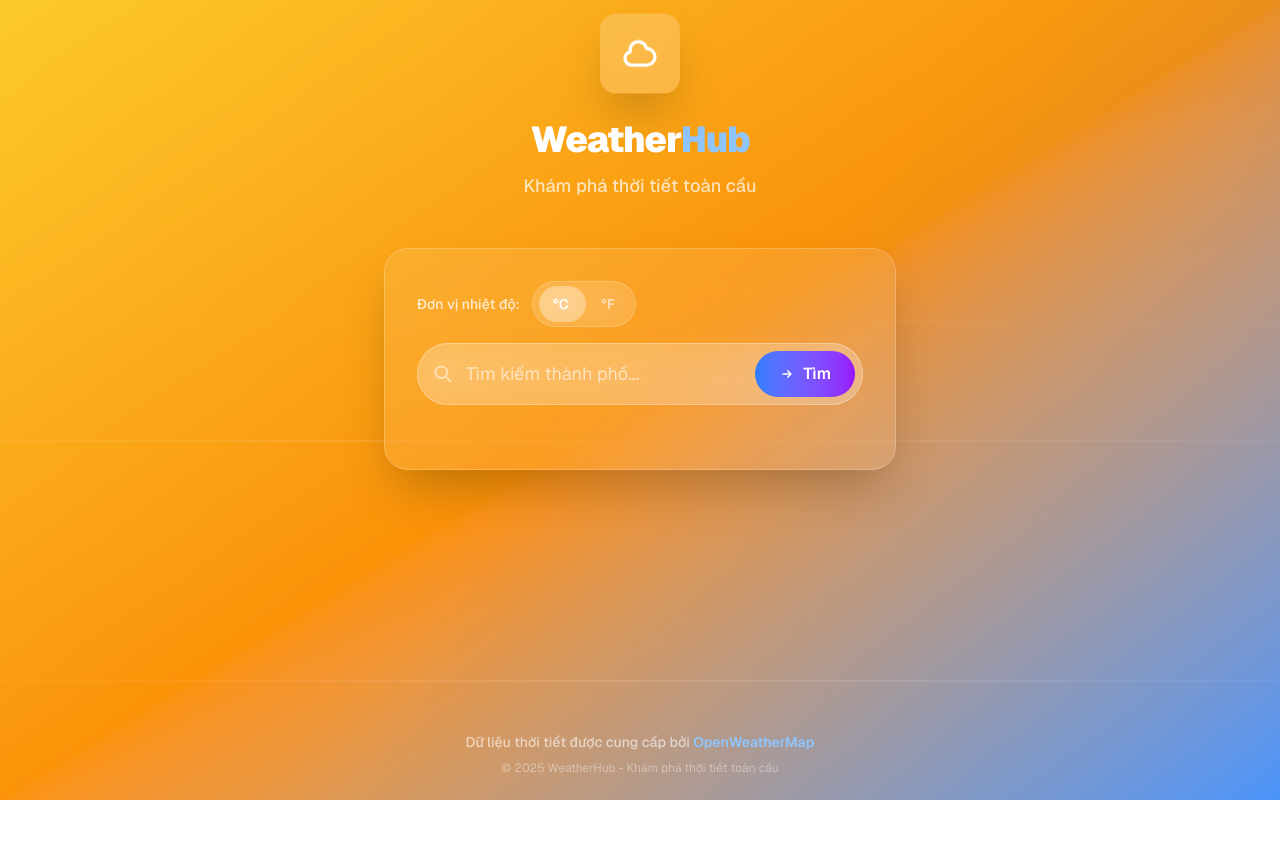
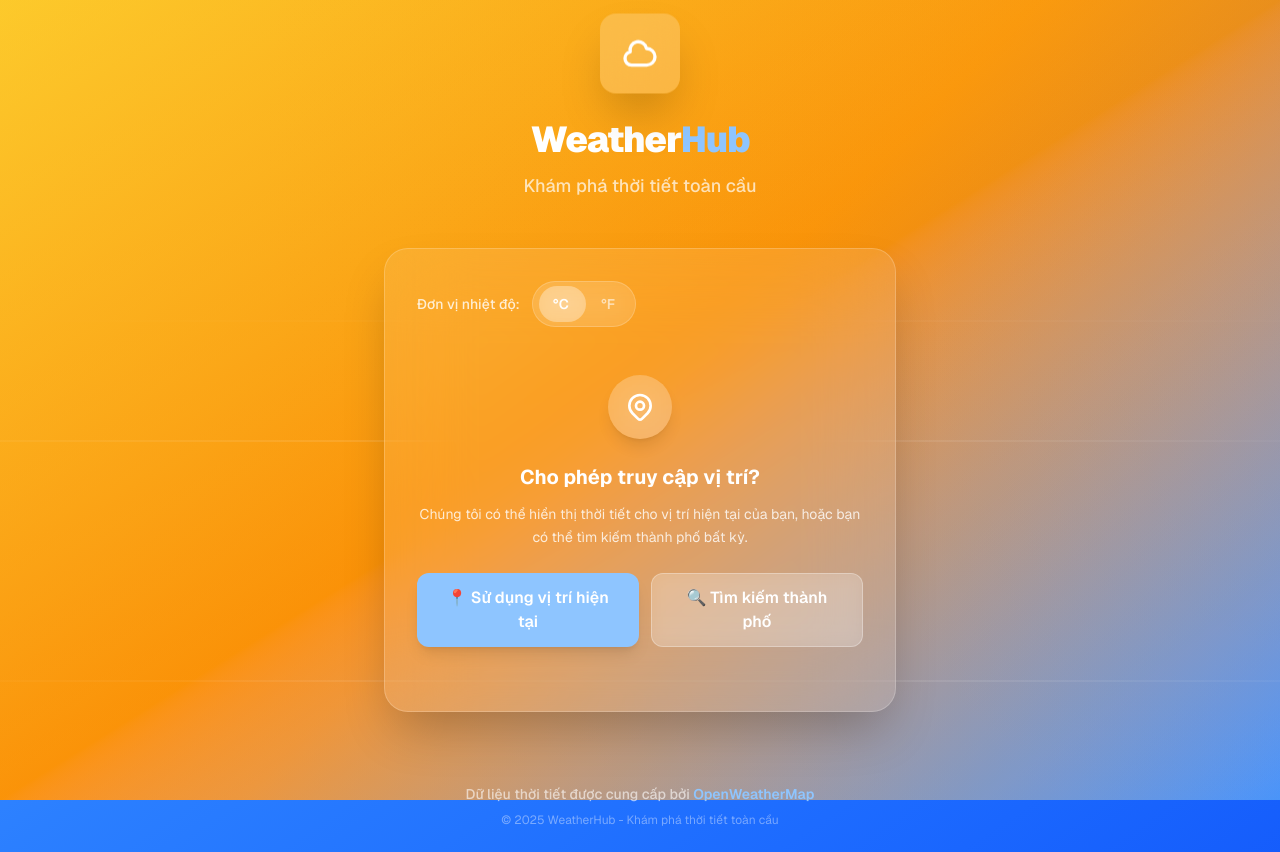
Before and after one commit to khanhnqse/Weather-Hub, a Next.js app: page / in a window 1280 px wide. Before the commit the page ends 800 px from the top, so only its background shows below. Built offline with nearby package versions, Linux system fonts and the light colour scheme.

Commit message:
feat(searchLocation): :sparkles: searchByUserLocation

```diff
--- a/src/app/page.tsx
+++ b/src/app/page.tsx
@@ -38,7 +38,8 @@
             </div>
           </div>
         </div>
-      }    >
+      }
+    >
       <div className="min-h-screen relative overflow-hidden flex flex-col bg-gradient-to-br from-blue-400 via-blue-500 to-blue-600">
         <div className="flex-1">
           <MainContainer>
--- a/src/components/SearchForm.tsx
+++ b/src/components/SearchForm.tsx
@@ -9,6 +9,8 @@
   recentSearches?: string[];
   onSearchSelect?: (city: string) => void;
   onClearRecentSearches?: () => void;
+  onLocationRequest?: () => void;
+  locationDenied?: boolean;
 }
 
 export const SearchForm = ({
@@ -19,6 +21,8 @@
   recentSearches = [],
   onSearchSelect,
   onClearRecentSearches,
+  onLocationRequest,
+  locationDenied = false,
 }: SearchFormProps) => {
   return (
     <div className="mb-8">
@@ -72,8 +76,40 @@
               </>
             )}
           </button>
+        </div>{" "}
+      </form>
+
+      {/* Location button - show if location feature is available and not denied */}
+      {onLocationRequest && !locationDenied && "geolocation" in navigator && (
+        <div className="mt-4 text-center">
+          <button
+            onClick={onLocationRequest}
+            disabled={loading}
+            className="inline-flex items-center gap-2 px-4 py-2 bg-white/20 hover:bg-white/30 text-white text-sm font-medium rounded-full transition-all duration-200 transform hover:scale-105 backdrop-blur-sm border border-white/30 disabled:opacity-50 disabled:cursor-not-allowed"
+          >
+            <svg
+              className="w-4 h-4"
+              fill="none"
+              stroke="currentColor"
+              viewBox="0 0 24 24"
+            >
+              <path
+                strokeLinecap="round"
+                strokeLinejoin="round"
+                strokeWidth={2}
+                d="M17.657 16.657L13.414 20.9a1.998 1.998 0 01-2.827 0l-4.244-4.243a8 8 0 1111.314 0z"
+              />
+              <path
+                strokeLinecap="round"
+                strokeLinejoin="round"
+                strokeWidth={2}
+                d="M15 11a3 3 0 11-6 0 3 3 0 016 0z"
+              />
+            </svg>
+            Sử dụng vị trí hiện tại
+          </button>
         </div>
-      </form>
+      )}
 
       {/* Recent Searches */}
       {recentSearches.length > 0 && onSearchSelect && onClearRecentSearches && (
--- a/src/components/WeatherApp.tsx
+++ b/src/components/WeatherApp.tsx
@@ -20,10 +20,89 @@
   const [error, setError] = useState("");
   const [temperatureUnit, setTemperatureUnit] =
     useState<TemperatureUnit>("celsius");
+  const [isInitialLoad, setIsInitialLoad] = useState(true);
+  const [showLocationPrompt, setShowLocationPrompt] = useState(true);
+  const [locationDenied, setLocationDenied] = useState(false);
 
   // Recent searches functionality
   const { recentSearches, addRecentSearch, clearRecentSearches } =
     useRecentSearches();
+
+  // Fetch weather by coordinates (for geolocation)
+  const fetchWeatherByCoords = async (lat: number, lon: number) => {
+    setLoading(true);
+    setError("");
+    setWeather(null);
+
+    try {
+      const apiKey = process.env.NEXT_PUBLIC_WEATHER_API_KEY;
+      if (!apiKey) {
+        throw new Error(
+          "API key not found. Please check your environment variables."
+        );
+      }
+
+      const response = await fetch(
+        `https://api.openweathermap.org/data/2.5/weather?lat=${lat}&lon=${lon}&appid=${apiKey}&units=metric&lang=vi`
+      );
+
+      if (!response.ok) {
+        throw new Error("Đã xảy ra lỗi khi lấy dữ liệu thời tiết.");
+      }
+
+      const data: WeatherData = await response.json();
+      setWeather(data);
+      setSearchedCity(data.name); // Use the city name from API response
+      setCity(data.name); // Set the input field to show current location
+    } catch (err) {
+      setError(
+        err instanceof Error ? err.message : "Đã xảy ra lỗi không xác định"
+      );
+    } finally {
+      setLoading(false);
+      setIsInitialLoad(false);
+    }
+  };
+  // Get user's current location when requested
+  const requestLocation = () => {
+    if ("geolocation" in navigator) {
+      setLoading(true);
+      setShowLocationPrompt(false);
+      navigator.geolocation.getCurrentPosition(
+        (position) => {
+          const { latitude, longitude } = position.coords;
+          fetchWeatherByCoords(latitude, longitude);
+        },
+        (error) => {
+          console.log("Geolocation error:", error);
+          setError(
+            "Không thể lấy vị trí hiện tại. Vui lòng nhập tên thành phố để tìm kiếm."
+          );
+          setLocationDenied(true);
+          setLoading(false);
+          setIsInitialLoad(false);
+        },
+        {
+          timeout: 10000,
+          enableHighAccuracy: true,
+          maximumAge: 300000, // 5 minutes
+        }
+      );
+    } else {
+      setError(
+        "Trình duyệt không hỗ trợ geolocation. Vui lòng nhập tên thành phố để tìm kiếm."
+      );
+      setLocationDenied(true);
+      setIsInitialLoad(false);
+    }
+  };
+
+  // Skip location prompt and go to manual search
+  const skipLocation = () => {
+    setShowLocationPrompt(false);
+    setIsInitialLoad(false);
+  };
+
   const fetchWeather = async () => {
     if (!city.trim()) {
       setError("Vui lòng nhập tên thành phố");
@@ -85,13 +164,96 @@
 
       {/* Main content with relative positioning to appear above background */}
       <div className="relative z-10">
-        <AppHeader />
+        <AppHeader />{" "}
         <div className="bg-white/10 backdrop-blur-2xl rounded-3xl shadow-2xl border border-white/20 p-8 mb-8 animate-scaleIn">
+          {" "}
           {/* Temperature Unit Toggle */}
           <TemperatureToggle
             unit={temperatureUnit}
             onToggle={setTemperatureUnit}
-          />{" "}
+          />
+          {/* Show location permission prompt on initial load */}
+          {isInitialLoad && showLocationPrompt && !loading && (
+            <div className="text-center py-8">
+              <div className="inline-flex items-center justify-center w-16 h-16 bg-white/20 backdrop-blur-lg rounded-full mb-6 shadow-lg">
+                <svg
+                  className="w-8 h-8 text-white"
+                  fill="none"
+                  stroke="currentColor"
+                  viewBox="0 0 24 24"
+                >
+                  <path
+                    strokeLinecap="round"
+                    strokeLinejoin="round"
+                    strokeWidth={2}
+                    d="M17.657 16.657L13.414 20.9a1.998 1.998 0 01-2.827 0l-4.244-4.243a8 8 0 1111.314 0z"
+                  />
+                  <path
+                    strokeLinecap="round"
+                    strokeLinejoin="round"
+                    strokeWidth={2}
+                    d="M15 11a3 3 0 11-6 0 3 3 0 016 0z"
+                  />
+                </svg>
+              </div>
+              <h3 className="text-white text-xl font-bold mb-3">
+                Cho phép truy cập vị trí?
+              </h3>
+              <p className="text-white/80 text-sm mb-6 max-w-md mx-auto leading-relaxed">
+                Chúng tôi có thể hiển thị thời tiết cho vị trí hiện tại của bạn,
+                hoặc bạn có thể tìm kiếm thành phố bất kỳ.
+              </p>
+              <div className="flex flex-col sm:flex-row gap-3 justify-center">
+                <button
+                  onClick={requestLocation}
+                  className="px-6 py-3 bg-blue-300 hover:bg-blue-600 text-white font-semibold rounded-xl transition-all duration-200 transform hover:scale-105 shadow-lg"
+                >
+                  📍 Sử dụng vị trí hiện tại
+                </button>
+                <button
+                  onClick={skipLocation}
+                  className="px-6 py-3 bg-white/20 hover:bg-white/30 text-white font-semibold rounded-xl transition-all duration-200 transform hover:scale-105 backdrop-blur-sm border border-white/30"
+                >
+                  🔍 Tìm kiếm thành phố
+                </button>
+              </div>
+            </div>
+          )}
+          {/* Show location loading message */}
+          {isInitialLoad && loading && (
+            <div className="text-center py-8">
+              <div className="inline-flex items-center justify-center w-16 h-16 bg-white/20 backdrop-blur-lg rounded-full mb-4 shadow-lg">
+                <svg
+                  className="w-8 h-8 text-white animate-spin"
+                  fill="none"
+                  stroke="currentColor"
+                  viewBox="0 0 24 24"
+                >
+                  <path
+                    strokeLinecap="round"
+                    strokeLinejoin="round"
+                    strokeWidth={2}
+                    d="M17.657 16.657L13.414 20.9a1.998 1.998 0 01-2.827 0l-4.244-4.243a8 8 0 1111.314 0z"
+                  />
+                  <path
+                    strokeLinecap="round"
+                    strokeLinejoin="round"
+                    strokeWidth={2}
+                    d="M15 11a3 3 0 11-6 0 3 3 0 016 0z"
+                  />
+                </svg>
+              </div>
+              <h3 className="text-white text-lg font-semibold mb-2">
+                Đang xác định vị trí của bạn...
+              </h3>
+              <p className="text-white/70 text-sm">
+                Chúng tôi đang lấy thông tin thời tiết cho vị trí hiện tại của
+                bạn
+              </p>
+            </div>
+          )}{" "}
+          {/* Show search form after initial load is complete */}
+          {!isInitialLoad && (
             <SearchForm
               city={city}
               setCity={setCity}
@@ -100,8 +262,12 @@
               recentSearches={recentSearches}
               onSearchSelect={handleRecentSearchSelect}
               onClearRecentSearches={clearRecentSearches}
+              onLocationRequest={requestLocation}
+              locationDenied={locationDenied}
             />
-          {error && <ErrorMessage error={error} />}
+          )}
+          {/* Show errors */}
+          {error && !loading && <ErrorMessage error={error} />}
           {weather && (
             <WeatherDisplay
               weather={weather}
```
Also changed, not shown: src/components/Footer.tsx (line endings or trailing spaces). Lines whose indentation alone changed are shown as unchanged.
